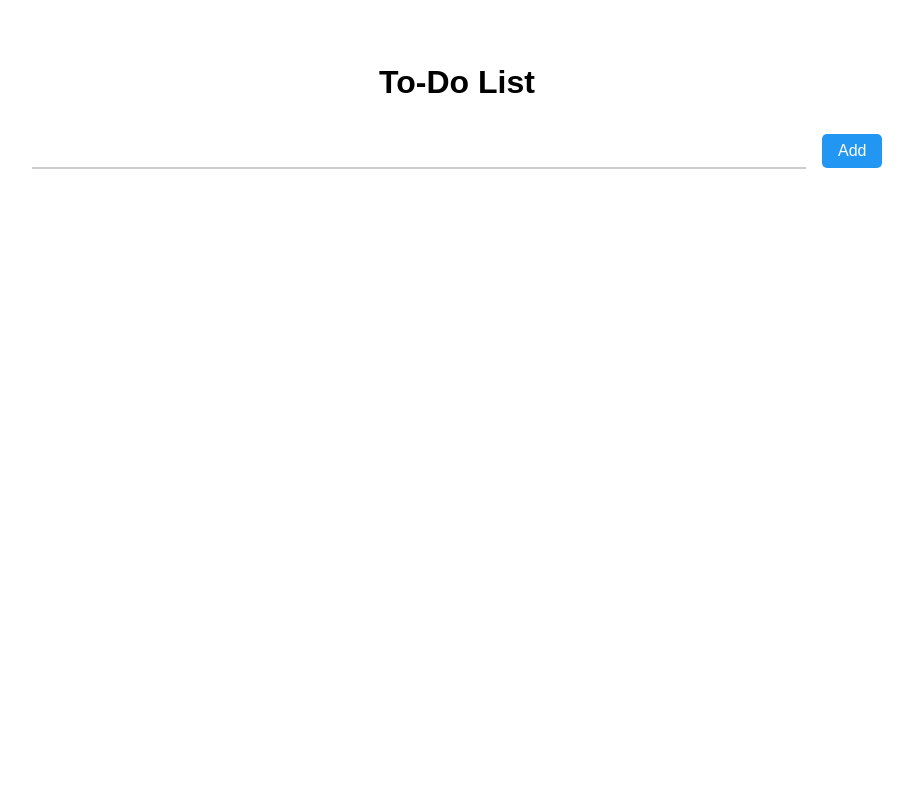
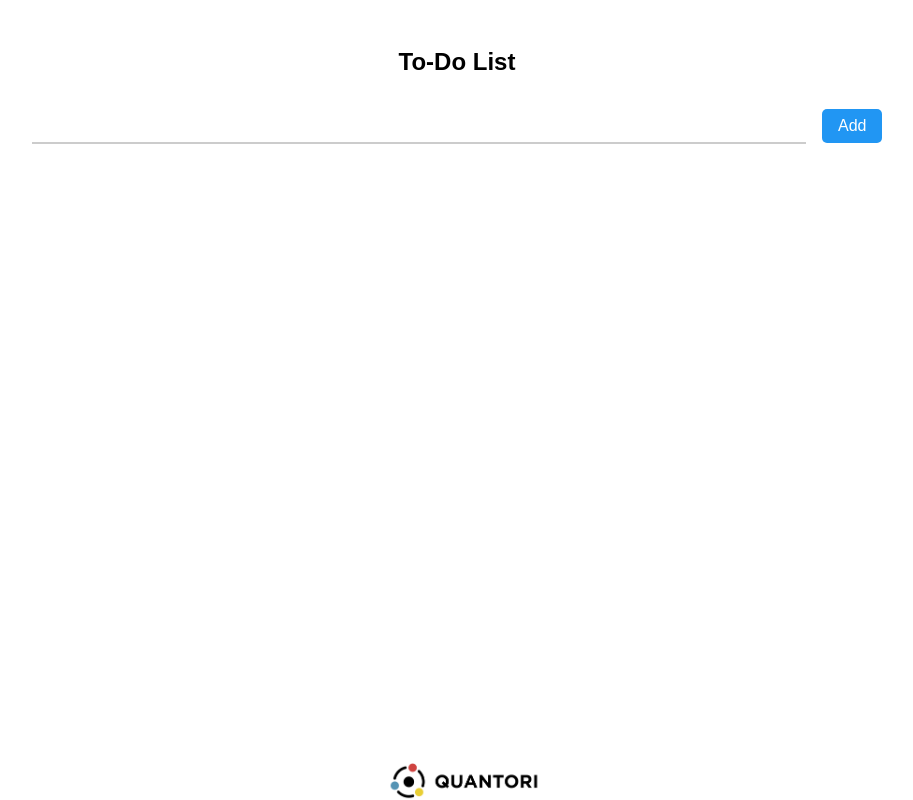
Before and after one commit to Salamdi/webpack-demo, a website built with webpack: page index.html in a window 1280 px wide. Shown: the whole page, without its empty margins (183-1096 px from the left). Built offline with nearby package versions, Linux system fonts and the light colour scheme.

Commit message:
add png logo

```diff
--- a/index.html
+++ b/index.html
@@ -10,5 +10,8 @@
       <button type="submit">Add</button>
     </form>
     <ul id="todo-list"></ul>
+    <div id="footer">
+      <div id="logo"></div>
+    </div>
   </body>
 </html>
--- a/src/styles.css
+++ b/src/styles.css
@@ -5,6 +5,7 @@ body {
 h1 {
   text-align: center;
   margin-top: 2em;
+  font-size: 1.5em;
 }
 
 form {
@@ -66,3 +67,18 @@ li.completed {
   text-decoration: line-through;
   color: #ccc;
 }
+
+#footer {
+  position: fixed;
+  bottom: 0;
+  width: 100%;
+  display: flex;
+  justify-content: center;
+}
+
+#logo {
+  background-image: url(files/logo.png);
+  background-size: contain;
+  width: 10rem;
+  height: 2.4rem;
+}
```
Also changed, not shown: src/files/logo.png (added).
